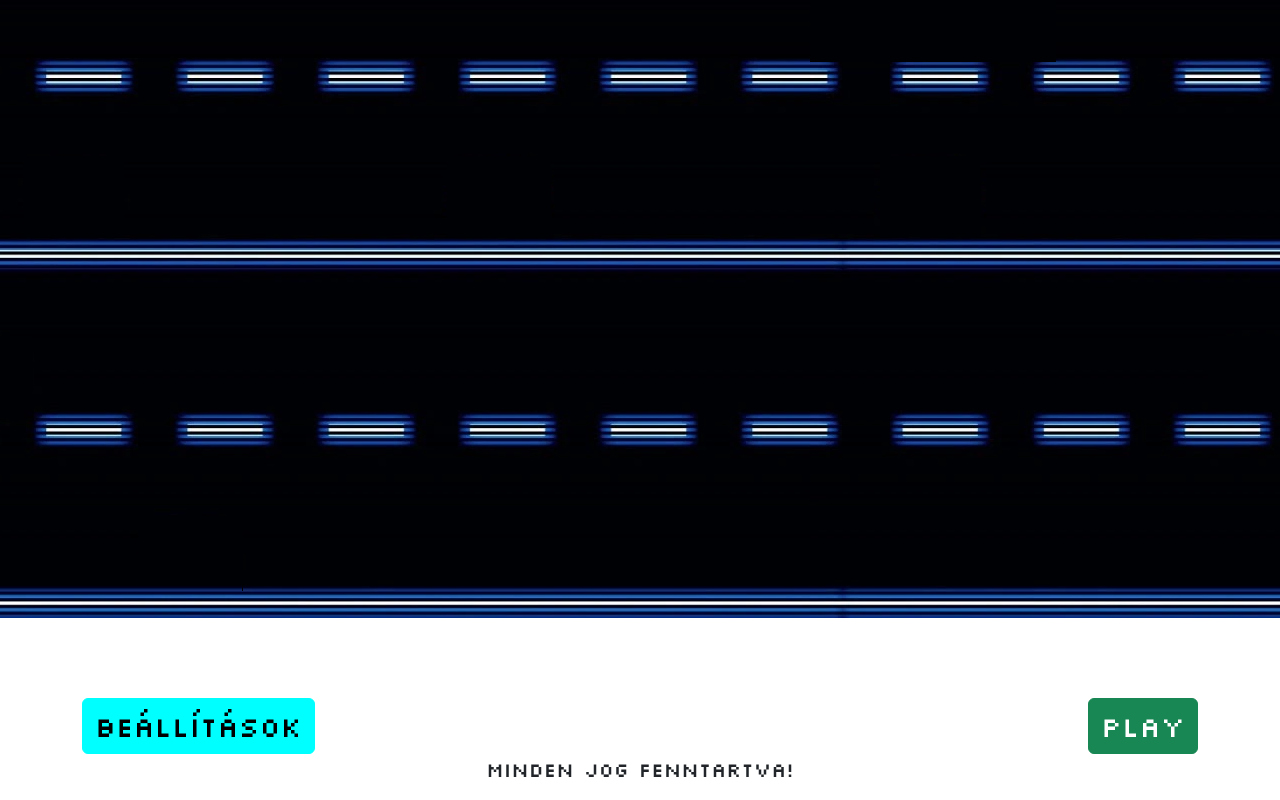
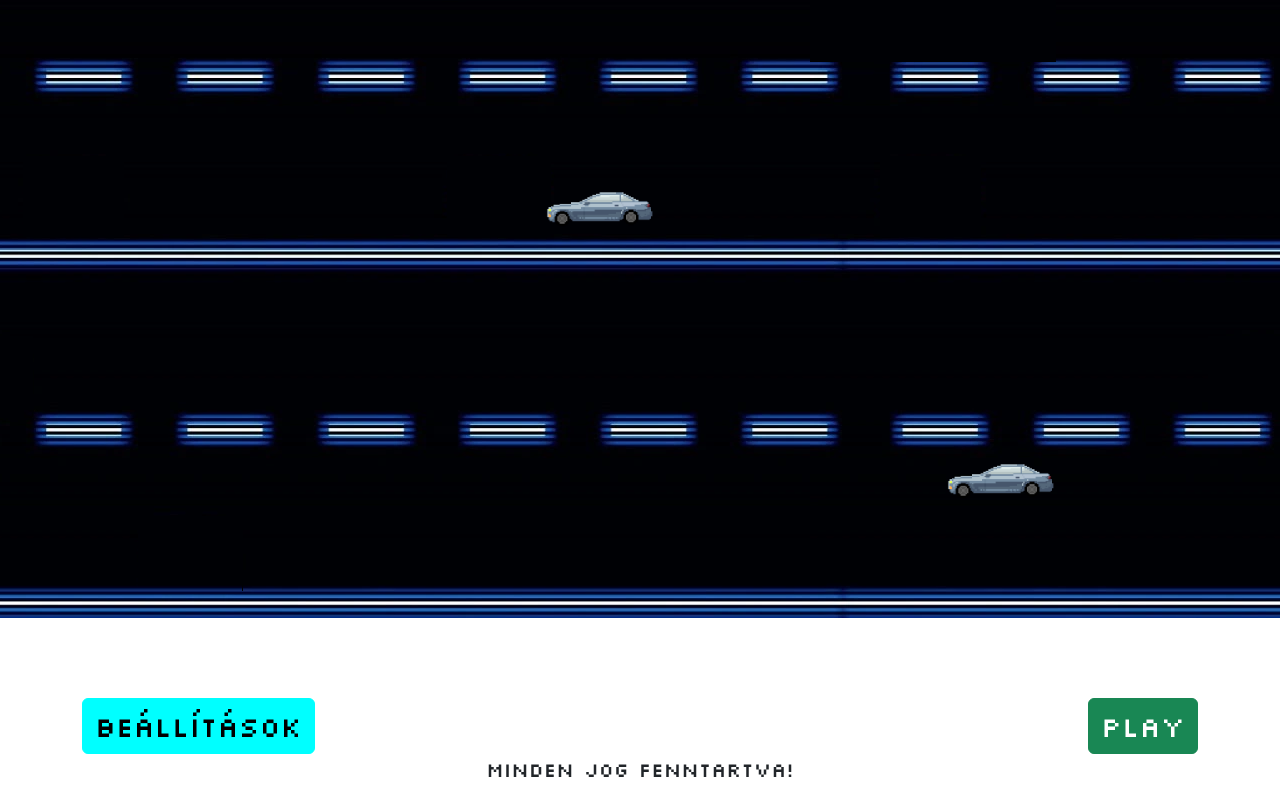
Before and after one commit to daenysthedreamer/2drace, a plain HTML site: page index.html in a window 1280 px wide. Both pictures are taken after a click on the button "PLAY". Shown: the part 198-998 px from the top of the page. Drawn offline with Linux system fonts and the light colour scheme.

Commit message:
enemy kocsik
random png berakva az enemy-k helyere ideiglenesen

```diff
--- a/css/style.css
+++ b/css/style.css
@@ -15,6 +15,7 @@ body{
     background-repeat:repeat-x;
     color:#fff;
     position: relative;
+    overflow: hidden;
 }
 
 .btn.btn-warning {
@@ -26,3 +27,13 @@ body{
     background-color: #00a6a6;
     border-color: #00a6a6;
 }
+
+.entitas{
+    position: absolute;
+    width: 120px;
+    height: 100%;
+    background-image: url(../img/auto.png);
+    background-size: contain;
+    background-repeat: no-repeat;
+
+}
--- a/js/Entitasok.js
+++ b/js/Entitasok.js
@@ -4,13 +4,16 @@ class Entitasok{
     #speed;
     #container;
     #element;
-    #pont;
+    #type
+    #moveInterval
+    static #pont;
 
     constructor(x, y, speed, container){
         this.setX(x);
         this.setY(y);
         this.setSpeed(speed);
         this.setContainer(container)
+        this.createElement();
     }
 
     setX(x){
@@ -28,4 +31,39 @@ class Entitasok{
     setContainer(container){
         this.#container = document.querySelector(container);
     }
+
+
+    createElement() {
+        this.#element = document.createElement("div");
+        this.#element.style.left = this.#x + "px";
+        this.#element.style.top = this.#y + "px";
+        this.#type = Math.random() < 0.5;
+        this.#element.classList.add("entitas");
+        this.#container.appendChild(this.#element);
+        this.#element.addEventListener("click", () => this.collect());
+    }
+
+
+ move() {
+        this.#moveInterval = setInterval(() => {
+
+            if(this.#element.parentNode == null){
+                this.remove();
+                return;
+            }
+
+            this.#x -= this.#speed;
+            this.#element.style.left = this.#x + "px";
+            if (this.#x < -50) {
+                this.remove();
+            }
+        }, 20);
+    }
+
+
+     remove() {
+        this.#element.remove();
+        clearInterval(this.#moveInterval);
+        this.#moveInterval = null;
+    }
 }
--- a/js/script.js
+++ b/js/script.js
@@ -1,6 +1,8 @@
 var gameArea = document.querySelector(".gameArea");
 var driveInterval = null;
 const playbtn = document.querySelector(".play")
+var gameInterval = null;
+
 
 playbtn.addEventListener('click', () => {
     if (driveInterval == null) {
@@ -10,4 +12,12 @@ playbtn.addEventListener('click', () => {
             console.log("mozgatva!")
         }, 16);
     }
+     if(gameInterval == null){
+        gameInterval = setInterval(() => {
+            var y = Math.random() * (gameArea.offsetHeight -  150);
+            var speed = 6 + Math.random() * 3;
+            var obj = new Entitasok(gameArea.offsetWidth, y, speed, ".gameArea");
+            obj.move();
+        }, 1000);
+    }
 })
```
Also changed, not shown: img/auto.png (added).
